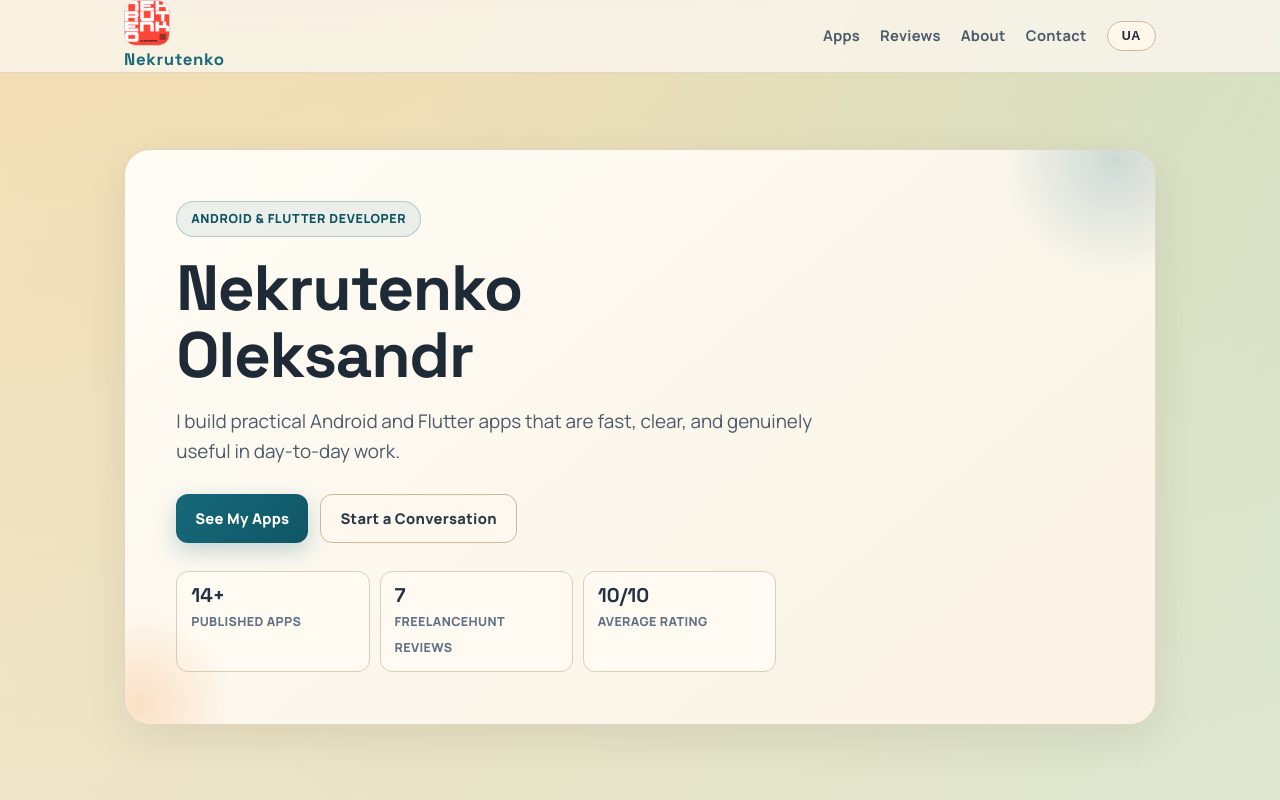
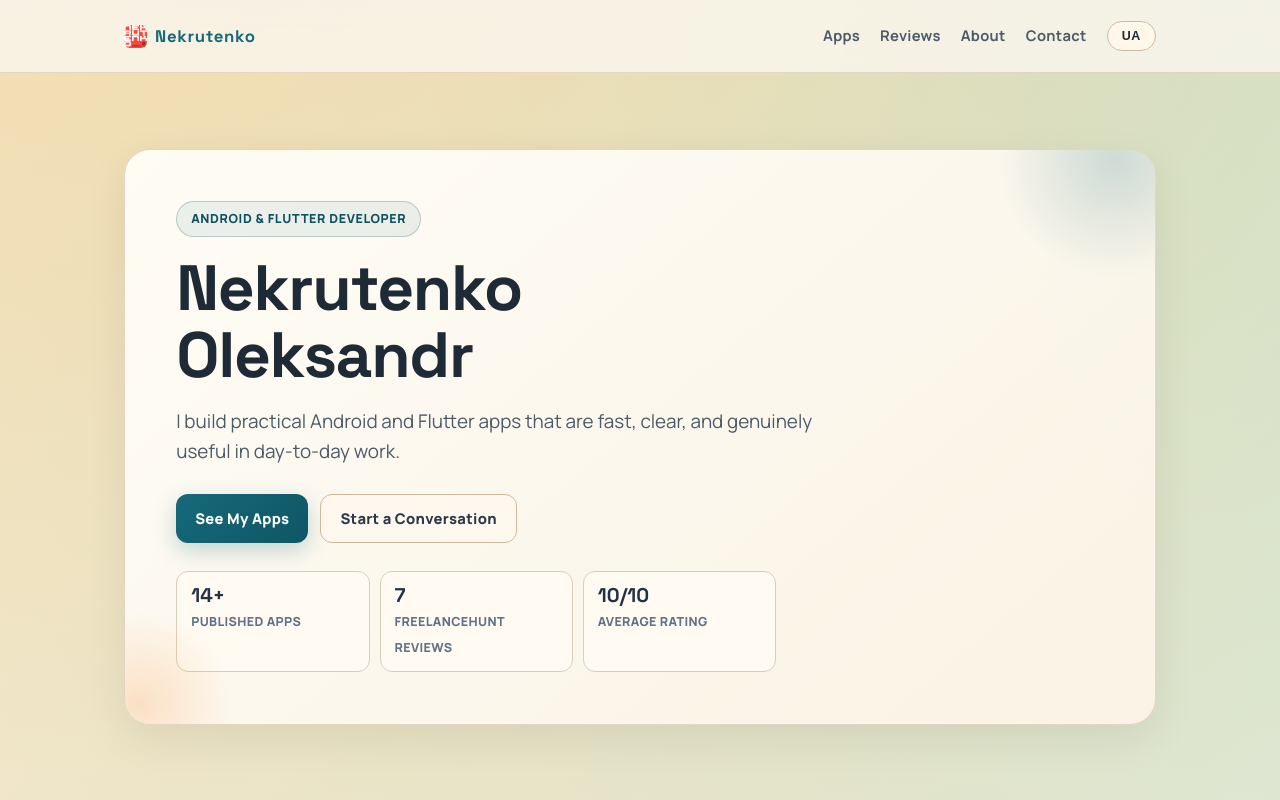
Before and after one commit to nekrutenko/nekrutenko.github.io, a plain HTML site: page index.html in a window 1280 px wide. Shown: the top 800 px of the page. Drawn offline with Linux system fonts and the light colour scheme.

Commit message:
іконка бренд

```diff
--- a/assets/css/main.css
+++ b/assets/css/main.css
@@ -63,12 +63,23 @@ a {
 }
 
 .brand {
+  display: inline-flex;
+  align-items: center;
+  gap: 8px;
   text-decoration: none;
   font-family: "Space Grotesk", sans-serif;
   font-weight: 700;
   font-size: 1.05rem;
   letter-spacing: 0.04em;
   color: var(--brand);
+}
+
+.brand img {
+  width: 23px;
+  height: 23px;
+  border-radius: 6px;
+  display: block;
+  flex-shrink: 0;
 }
 
 .nav-links {
--- a/index.html
+++ b/index.html
@@ -48,7 +48,7 @@
 <body>
   <nav class="site-nav">
     <div class="container site-nav-inner">
-      <a class="brand" href="#"><div class="app-icon"><img src="favicon.png" alt="Nekrutenko icon" loading="lazy" /></div>Nekrutenko</a>
+      <a class="brand" href="#"><img src="favicon.png" alt="Nekrutenko icon" loading="lazy" />Nekrutenko</a>
       <ul class="nav-links">
         <li><a href="#apps"><span data-lang="en">Apps</span><span data-lang="ua">Додатки</span></a></li>
         <li><a href="#reviews"><span data-lang="en">Reviews</span><span data-lang="ua">Відгуки</span></a></li>
```
